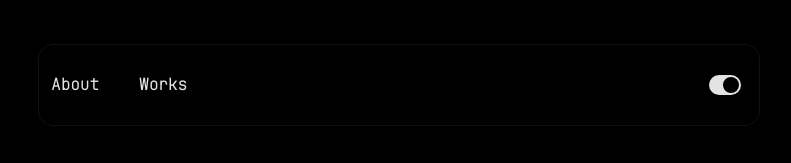
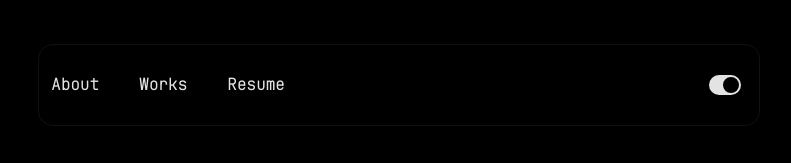
Before and after one commit to 3bdalah/3bdallah, a Next.js app: page / in a window 1280 px wide. Shown: the top 163 px of the page, without its empty margins (241-1032 px from the left). Built offline with nearby package versions, Linux system fonts and the light colour scheme.

Commit message:
update(Links) : add new element
add new link resume to links

```diff
--- a/components/Links.js
+++ b/components/Links.js
@@ -6,6 +6,7 @@ const Links = () => {
                    <li className='link'><Link href="/"><a>About</a></Link></li>
                     {/* <li className='link'><Link href="/blog"><a>Blog</a></Link></li>*/}
                     <li className='link'><Link href="/projects"><a>Works</a></Link></li>
+                    <li className='link'><Link href="https://github.com/3bdalah/my-resum/raw/master/Abdallah%20CV.pdf"><a>Resume</a></Link></li>
                     {/* <li className='link'><Link href="/experince"><a>exprince</a></Link></li>   */}
             </ul>
     );
```
